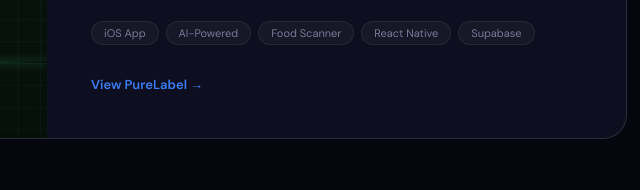
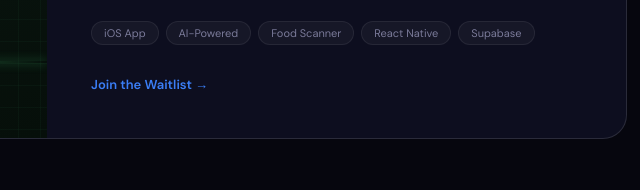
Before and after one commit to litsports123-gif/apexx-website, a plain HTML site: page index.html in a window 1280 px wide. Shown: the part 2570-2760 px from the top of the page, 593-1233 px from the left. Drawn offline with Linux system fonts and the light colour scheme; a script that the page names is missing.

Commit message:
Update links to PureLabel with new URL

```diff
--- a/index.html
+++ b/index.html
@@ -474,7 +474,7 @@
         <div class="work-tags">
           <span class="tag">iOS App</span><span class="tag">AI-Powered</span><span class="tag">Food Scanner</span><span class="tag">React Native</span><span class="tag">Supabase</span>
         </div>
-        <a href="../purelabel-web/pl.index.html" class="work-link">View PureLabel &rarr;</a>
+        <a href="https://www.apexxholdings.com/pl.index.html" class="work-link">Join the Waitlist &rarr;</a>
       </div>
     </div>
   </div>
@@ -498,7 +498,7 @@
   <div class="footer-logo">Apexx<span class="footer-logo-dot">.</span></div>
   <div class="footer-links">
     <a href="#services" class="footer-link">Services</a>
-    <a href="../purelabel-web/pl.index.html" class="footer-link">PureLabel</a>
+    <a href="https://www.apexxholdings.com/pl.index.html" class="footer-link">PureLabel</a>
     <a href="mailto:hello@apexxholdings.com" class="footer-link">Contact</a>
   </div>
   <p>&copy; 2025 Apexx Holdings Group LLC</p>
```
